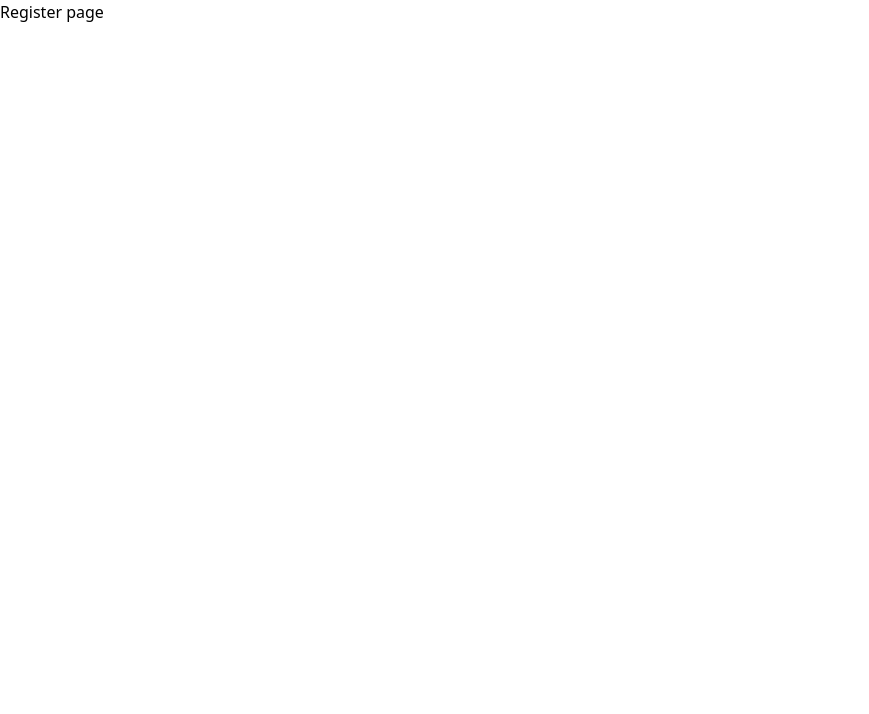
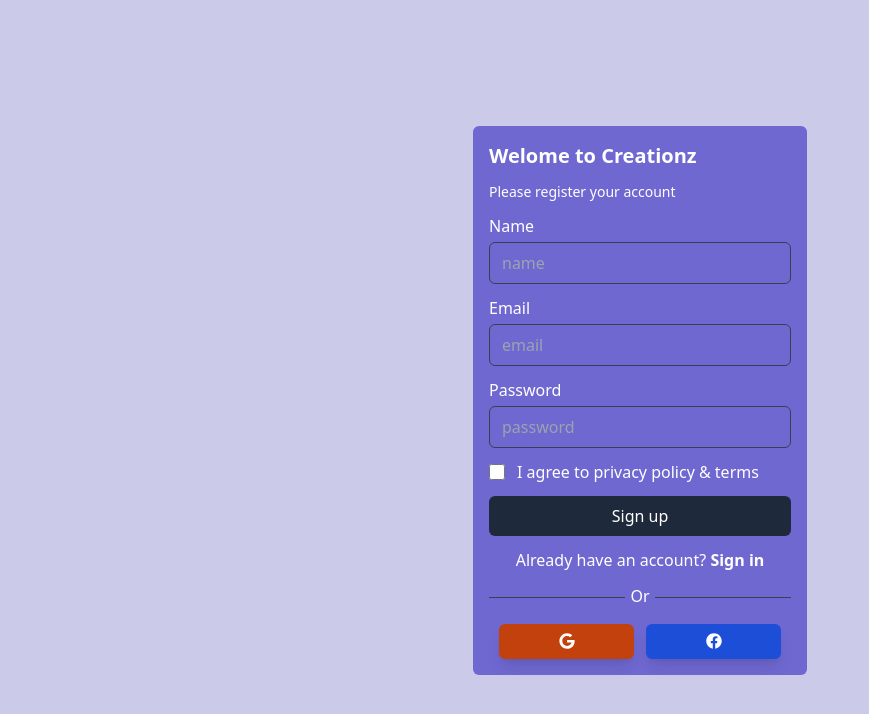
Before and after one commit to lexbanzonjr/creationz, a React (Create React App) app: page /register in a window 1280 px wide. Shown: the top 714 px of the page, without its empty margins (0-869 px from the left). Built offline with nearby package versions, Linux system fonts and the light colour scheme.

Commit message:
Update Register.tsx

```diff
--- a/package.json
+++ b/package.json
@@ -12,6 +12,7 @@
     "@types/react-dom": "^18.3.0",
     "react": "^18.3.1",
     "react-dom": "^18.3.1",
+    "react-icons": "^5.2.1",
     "react-router-dom": "^6.26.0",
     "react-scripts": "5.0.1",
     "typescript": "^4.9.5",
--- a/src/views/auth/Register.tsx
+++ b/src/views/auth/Register.tsx
@@ -1,7 +1,102 @@
+import { Link } from "react-router-dom";
+import { FaFacebook, FaGoogle } from "react-icons/fa";
+
 const Register = () => {
   return (
-    <div>
-      <h1>Register page</h1>
+    <div className="min-w-screen min-h-screen bg-[#cbcae9] flex justify-center items-center">
+      <div className="w-[350px] text-[#ffffff] p-2">
+        <div className="bg-[#6f68d1] p-4 rounded-md">
+          <h2 className="text-xl mb-3 font-bold">Welome to Creationz</h2>
+          <p className="text-sm mb-3 font-medium">
+            Please register your account
+          </p>
+
+          <form>
+            <div className="flex flex-col w-full gap-1 mb-3">
+              <label htmlFor="name">Name</label>
+              <input
+                className="px-3 py-2 outline-none border border-slate-700 bg-transparent rounded-md"
+                type="text"
+                name="name"
+                placeholder="name"
+                id="name"
+                required
+              />
+            </div>
+
+            <div className="flex flex-col w-full gap-1 mb-3">
+              <label htmlFor="email">Email</label>
+              <input
+                className="px-3 py-2 outline-none border border-slate-700 bg-transparent rounded-md"
+                type="text"
+                name="email"
+                placeholder="email"
+                id="email"
+                required
+              />
+            </div>
+
+            <div className="flex flex-col w-full gap-1 mb-3">
+              <label htmlFor="password">Password</label>
+              <input
+                className="px-3 py-2 outline-none border border-slate-700 bg-transparent rounded-md"
+                type="password"
+                name="password"
+                placeholder="password"
+                id="password"
+                required
+              />
+            </div>
+
+            <div className="flex items-center w-full gap-3 mb-3">
+              <input
+                className="w-4 h-4 text-blue-600 overflow-hidden bg-gray-200 rounded border-gray-300 focus:ring-blue-500"
+                type="checkbox"
+                name="checkbox"
+                id="checkbox"
+              />
+              <label htmlFor="checkbox">
+                I agree to privacy policy & terms
+              </label>
+            </div>
+
+            <button className="bg-slate-800 w-full hover:shadow-blue-300/50 hover:shadow-lg text-white rounded-md px-7 py-2 mb-3">
+              Sign up
+            </button>
+
+            <div className="flex items-center mb-3 gap-3 justify-center">
+              <p>
+                Already have an account?{" "}
+                <Link className="font-bold" to="/login">
+                  Sign in
+                </Link>
+              </p>
+            </div>
+
+            <div className="w-full flex justify-center items-center mb-3">
+              <div className="w-[45%] bg-slate-700 h-[1px]"></div>
+              <div className="w-[10%] flex justify-center items-center">
+                <span className="pb-1">Or</span>
+              </div>
+              <div className="w-[45%] bg-slate-700 h-[1px]"></div>
+            </div>
+
+            <div className="flex justify-center items-center gap-3">
+              <div className="w-[135px] h-[35px] flex rounded-md bg-orange-700 shadow-lg hover:shadow-orange-700/50 justify-center cursor-pointer items-center overflow-hidden">
+                <span>
+                  <FaGoogle />
+                </span>
+              </div>
+
+              <div className="w-[135px] h-[35px] flex rounded-md bg-blue-700 shadow-lg hover:shadow-blue-700/50 justify-center cursor-pointer items-center overflow-hidden">
+                <span>
+                  <FaFacebook />
+                </span>
+              </div>
+            </div>
+          </form>
+        </div>
+      </div>
     </div>
   );
 };
```
Also changed, not shown: 1 other file (tests, documents, lock files or other folders).
